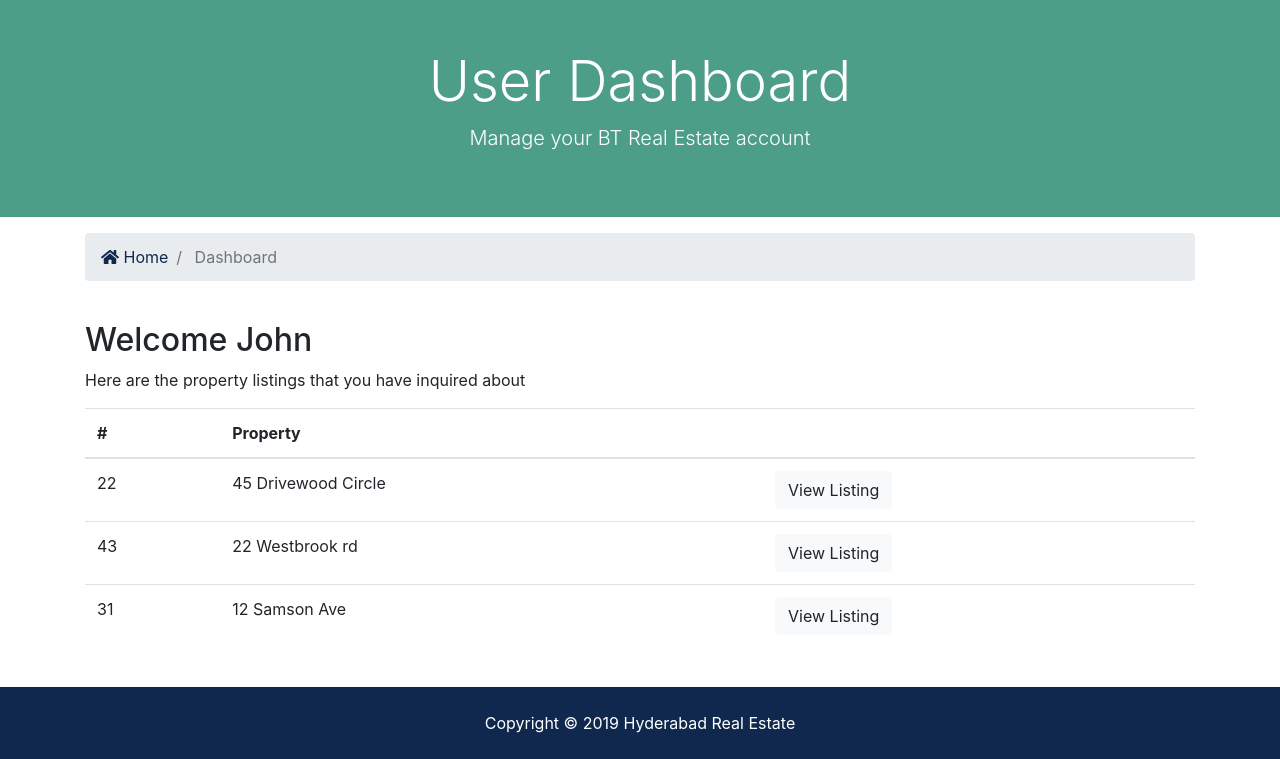
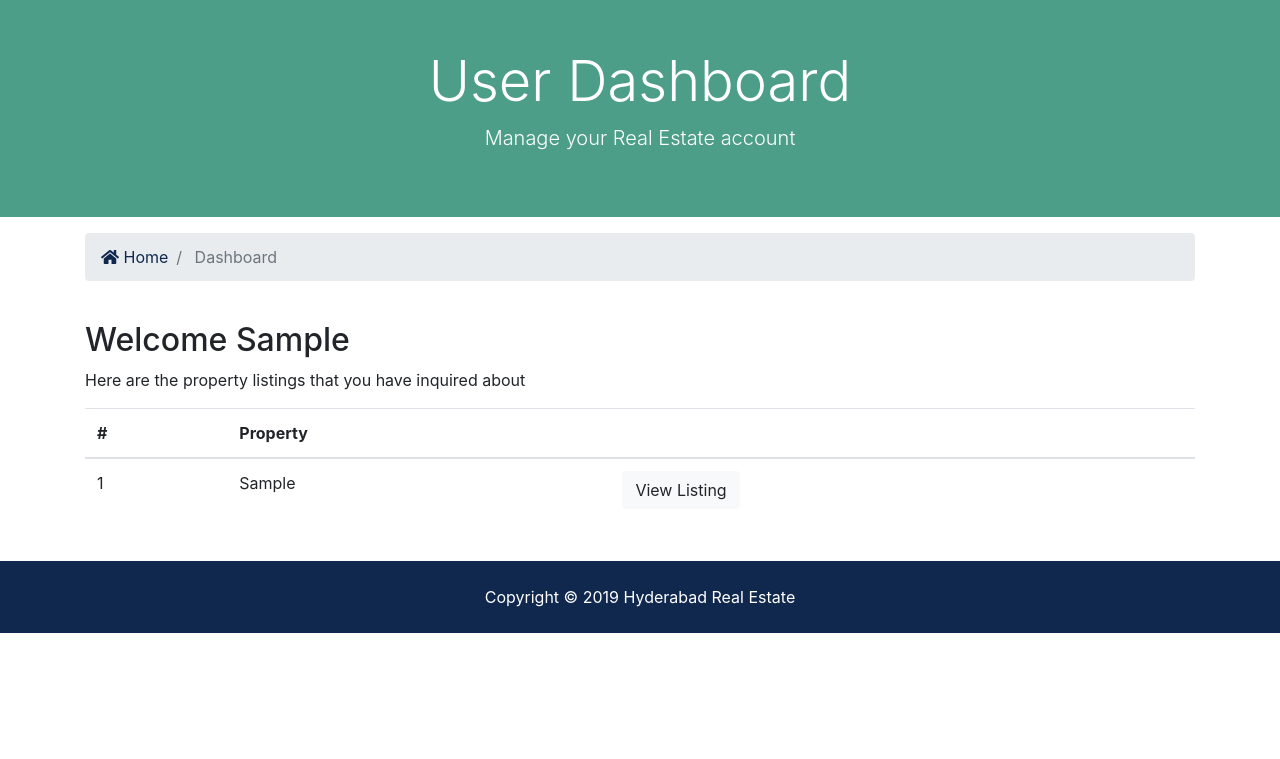
Before and after one commit to MZHussain0/Django-RealEstate-Project, a Django app: page /accounts/dashboard in a window 1280 px wide. Shown: the part 128-887 px from the top of the page. After the commit the page ends 761 px from the top, so only its background shows below. Run offline with Django 3.2, Linux system fonts and the light colour scheme; a user stored in the database is signed in; tables that the repository leaves empty hold one stand-in row (values such as "Sample post"); some libraries are stand-ins or nearby versions.

Commit message:
Dashbord functionality is done

```diff
--- a/accounts/views.py
+++ b/accounts/views.py
@@ -1,6 +1,7 @@
 from django.shortcuts import render, redirect
 from django.contrib import messages, auth
 from django.contrib.auth.models import User
+from contacts.models import Contact
 
 
 def register(request):
@@ -71,4 +72,10 @@ def logout(request):
 
 
 def dashboard(request):
-    return render(request, 'accounts/dashboard.html')
+    user_contacts = Contact.objects.order_by(
+        '-contact_date').filter(user_id=request.user.id)
+
+    context = {
+        'contacts': user_contacts
+    }
+    return render(request, 'accounts/dashboard.html', context)
--- a/templates/accounts/dashboard.html
+++ b/templates/accounts/dashboard.html
@@ -12,7 +12,7 @@
         <div class="row text-center">
             <div class="col-md-12">
                 <h1 class="display-4">User Dashboard</h1>
-                <p class="lead">Manage your BT Real Estate account</p>
+                <p class="lead">Manage your Real Estate account</p>
             </div>
         </div>
     </div>
@@ -39,7 +39,10 @@
     <div class="container">
         <div class="row">
             <div class="col-md-12">
-                <h2>Welcome John</h2>
+                <h2>Welcome {{ user.first_name }}</h2>
+
+                {% if contacts %}
+
                 <p>Here are the property listings that you have inquired about</p>
                 <table class="table">
                     <thead>
@@ -50,29 +53,25 @@
                         </tr>
                     </thead>
                     <tbody>
+
+                        {% for contact in contacts %}
+
                         <tr>
-                            <td>22</td>
-                            <td>45 Drivewood Circle</td>
+                            <td>{{ contact.id }}</td>
+                            <td>{{ contact.listing }}</td>
                             <td>
-                                <a class="btn btn-light" href="#">View Listing</a>
+                                <a class="btn btn-light" href="{% url 'lisitng' contact.listing_id %}">View Listing</a>
                             </td>
                         </tr>
-                        <tr>
-                            <td>43</td>
-                            <td>22 Westbrook rd</td>
-                            <td>
-                                <a class="btn btn-light" href="#">View Listing</a>
-                            </td>
-                        </tr>
-                        <tr>
-                            <td>31</td>
-                            <td>12 Samson Ave</td>
-                            <td>
-                                <a class="btn btn-light" href="#">View Listing</a>
-                            </td>
-                        </tr>
+
+                        {% endfor %}
+
                     </tbody>
                 </table>
+                {% else %}
+                <p>You have not made any inquiries</p>
+                {% endif %}
+
             </div>
         </div>
     </div>
```
